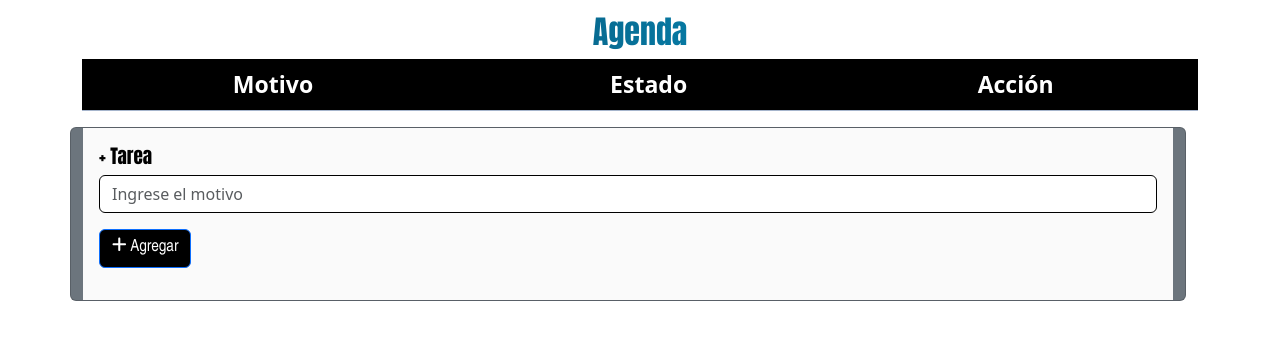
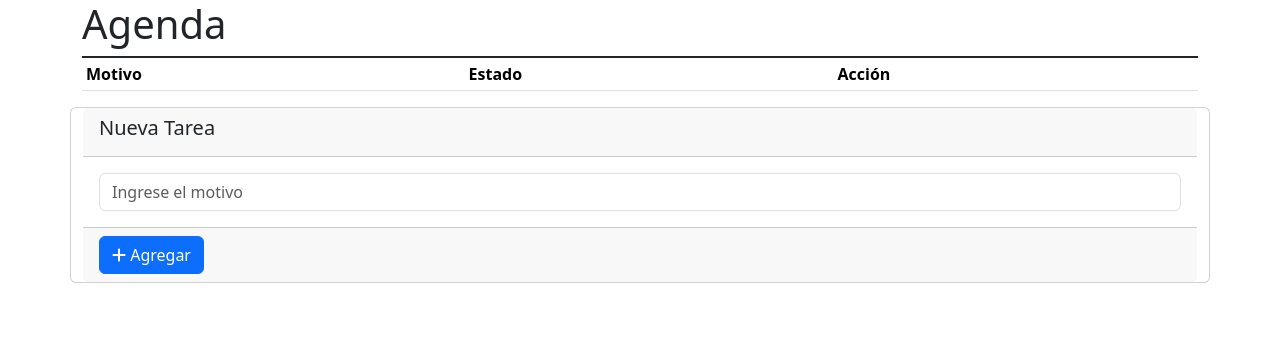
Before and after one commit to dirsis/FED-TI, a React (Vite) app: page / in a window 1280 px wide. Shown: the top 340 px of the page. Built offline with nearby package versions, Linux system fonts and the light colour scheme.

Commit message:
031120240903

```diff
--- a/src/App.jsx
+++ b/src/App.jsx
@@ -21,8 +21,7 @@ if (Ltareas){
 return (
     <>
       <div className="container">
-        <h1 className="palabra" >Agenda</h1>
-
+        <h1>Agenda</h1>
         <div className="row">
             <Tasklist
             tareas={tareas}
--- a/src/components/Taskform.css
+++ b/src/components/Taskform.css
@@ -1,3 +1,4 @@
+/*
 .btn {
     background-color:black;
     font-family:'Arial Narrow', Arial, sans-serif;
@@ -18,3 +19,4 @@
 .botones{
   display: inline-flex;
 }
+*/
--- a/src/components/Taskform.jsx
+++ b/src/components/Taskform.jsx
@@ -26,13 +26,11 @@ export default function Taskform({ tareas, setTareas }) {
     }
   };
   return (
-    <div className="row justify-content-md-center">
-      <div className="card text-bg-secondary mb-6 col-12">
-        <div className="card-body">
-          <h5 className="card-title">+ Tarea</h5>
-
-          <div className="mb-3">
-            {/* <label className="form-label">Motivo</label> */}
+      <div className="card">
+        <div className="card-header">
+          <h5 className="card-title">Nueva Tarea</h5>
+        </div>
+          <div className="card-body">
             <input
               type="text"
               className="form-control"
@@ -42,9 +40,8 @@ export default function Taskform({ tareas, setTareas }) {
               onKeyUp={(e) => handleKeyUp(e)} //para pasar del enter al botón
             />
           </div>
-          <div className="botones">
-            <div className="mb-3">
-              <button
+          <div className="card-footer">
+          <button
                 type="button"
                 id="boton"
                 className="btn btn-primary"
@@ -52,10 +49,7 @@ export default function Taskform({ tareas, setTareas }) {
               >
                 <FontAwesomeIcon icon={faPlus} /> Agregar
               </button>
-            </div>
-          </div>
         </div>
       </div>
-    </div>
   );
 }
--- a/src/components/Taskitem.css
+++ b/src/components/Taskitem.css
@@ -1,18 +1,22 @@
 .pendiente {
-    font-weight: 900;
+    /*font-weight: 900;*/
     color: hsl(0, 100%, 50%);
-    font-size: 1.5vw;
+    /*font-size: 1.5vw; */
 
 }
 .completado {
     text-decoration:line-through;
     color:black;
+    /*
     font-style: italic;
     font-size: 1.5vw;
+    */
 }
 
 .estado {
+    /*
     font-weight: 900;
     text-align: center;
     font-size: 1.5vw;
+    */
 }
--- a/src/components/Taskitem.jsx
+++ b/src/components/Taskitem.jsx
@@ -37,7 +37,7 @@ export default function Taskitem({ tarea, tareas, setTareas }) {
         </span>
       </td>
       <td width="20%">
-        <span className="estado">{tarea.estado == 0 ? "Pendiente" : "Completada"}</span>
+        <button className={tarea.estado == 0 ? "btn btn-outline-danger btn-block" : "btn btn-outline-success btn-block"}>{tarea.estado == 0 ? "Pendiente" : "Completada"}</button>
       </td>
       <td width="20%">
         <button
--- a/src/components/Tasklist.css
+++ b/src/components/Tasklist.css
@@ -1,4 +1,4 @@
-
+/*
 .table th {
     font-size: 1.8vw;
     text-align: center;
@@ -17,3 +17,4 @@
     color: var(--bs-table-color);
     border-color: var(--bs-table-border-color);
 }
+*/
--- a/src/components/Tasklist.jsx
+++ b/src/components/Tasklist.jsx
@@ -4,9 +4,9 @@ import "./Tasklist.css";
 
 export default function Tasklist({ tareas, setTareas }) {
   return (
-    <div className="col">
-      <table className="table table-striped table-primary">
-        <thead>
+    <div className="col-12">
+      <table className="table table-sm table-responsive">
+        <thead className="table-group-divider">
           <tr>
             <th>Motivo</th>
             <th>Estado</th>
```
